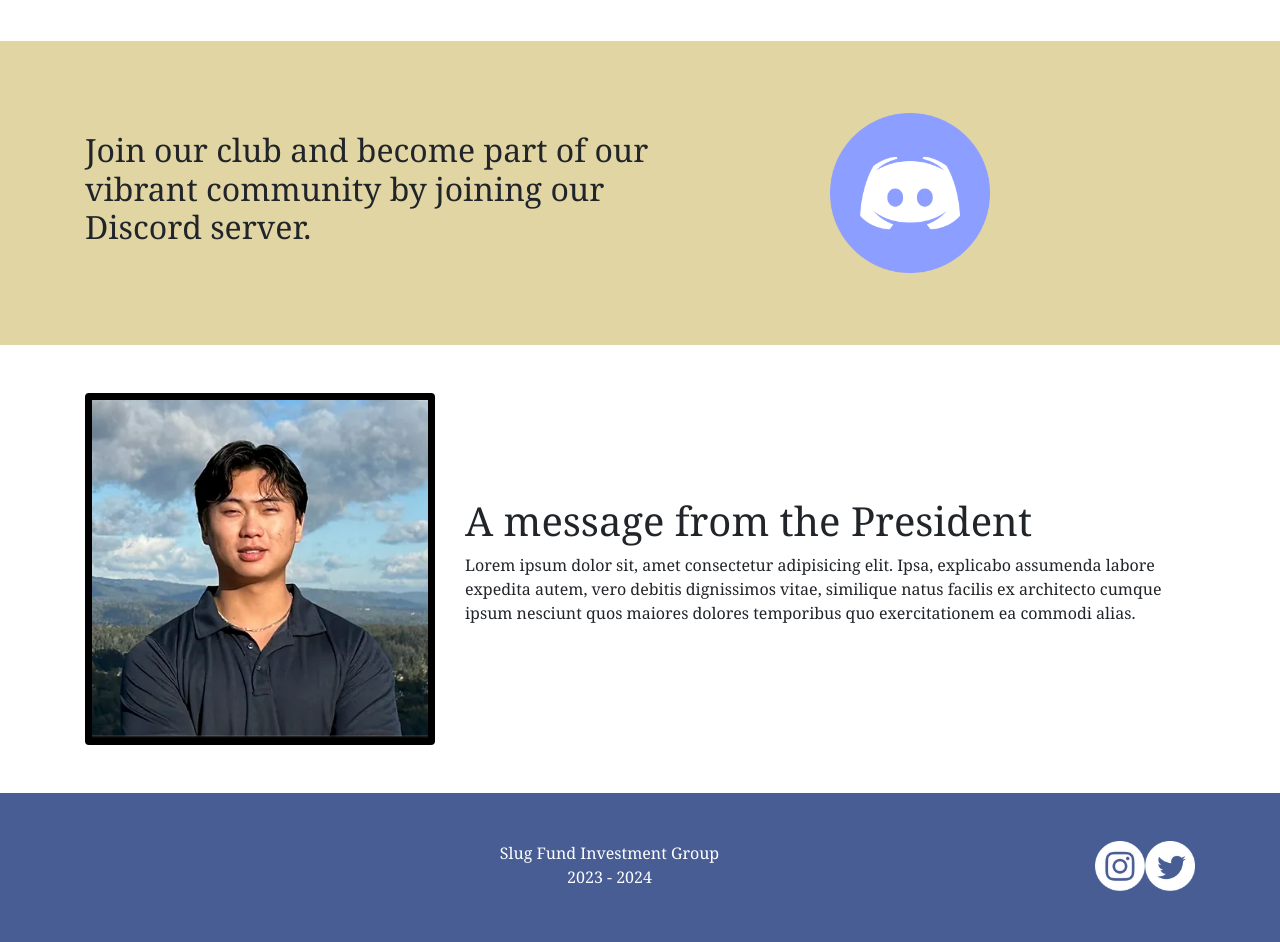
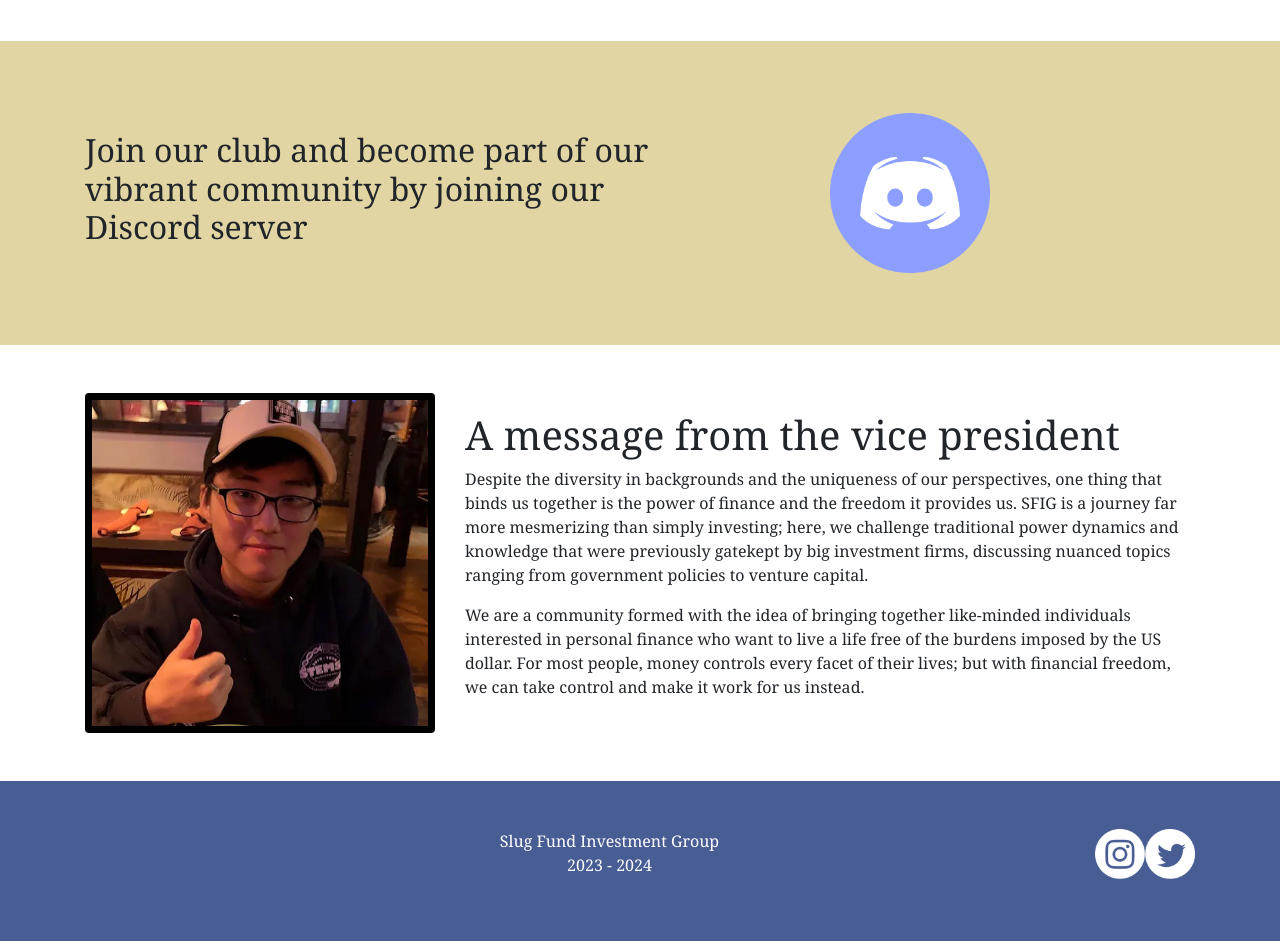
Before and after one commit to marcus-leung/Slug-Fund-Investment-Group-Website, a React (Create React App) app: page / in a window 1280 px wide. Shown: the part 560-1502 px from the top of the page. Built offline with nearby package versions, Linux system fonts and the light colour scheme.

Commit message:
Update readme/home page

```diff
--- a/src/data/texts.jsx
+++ b/src/data/texts.jsx
@@ -4,10 +4,11 @@ const texts = {
     description:
       "We are a group of passionate students interested in learning about the world of finance and investments at UCSC. Our club aims to empower individuals with the knowledge, tools, and support they need to make informed investment decisions and achieve financial success.",
     description2:
-      "Join our club and become part of our vibrant community by joining our Discord server.",
-    title2: "A message from the President",
-    description3: "Lorem ipsum dolor sit, amet consectetur adipisicing elit. Ipsa, explicabo assumenda labore expedita autem, vero debitis dignissimos vitae, similique natus facilis ex architecto cumque ipsum nesciunt quos maiores dolores temporibus quo exercitationem ea commodi alias.",
-    },
+      "Join our club and become part of our vibrant community by joining our Discord server",
+    title2: "A message from the vice president",
+    description3: "Despite the diversity in backgrounds and the uniqueness of our perspectives, one thing that binds us together is the power of finance and the freedom it provides us. SFIG is a journey far more mesmerizing than simply investing; here, we challenge traditional power dynamics and knowledge that were previously gatekept by big investment firms, discussing nuanced topics ranging from government policies to venture capital.",
+    description4: "We are a community formed with the idea of bringing together like-minded individuals interested in personal finance who want to live a life free of the burdens imposed by the US dollar. For most people, money controls every facet of their lives; but with financial freedom, we can take control and make it work for us instead.",
+  },
   about: {
     title: "Who We Are",
     description:
--- a/src/pages/Home.jsx
+++ b/src/pages/Home.jsx
@@ -3,7 +3,7 @@ import image from "../assets/YearlyPhotos/2022-2023/22.23.2.jpg";
 import discord from "../assets/discord.png";
 import { Link } from "react-router-dom";
 import texts from "../data/texts";
-import Brian from "../assets/MemberPhotos/Brian.png";
+import Jinsung from "../assets/MemberPhotos/Jinsung.png";
 
 function Home() {
   const homeText = texts.home;
@@ -49,11 +49,12 @@ function Home() {
       <div className="container">
         <div className="row align-items-center my-5">
           <div className="col-lg-4">
-            <img className="img-fluid rounded" style={{border: "7px solid black"}} src={Brian} alt="president" />
+            <img className="img-fluid rounded" style={{border: "7px solid black"}} src={Jinsung} alt="president" />
           </div>
           <div className="col-lg">
             <h1>{homeText.title2}</h1>
             <p>{homeText.description3}</p>
+            <p>{homeText.description4}</p>
           </div>
         </div>
       </div>
```
Also changed, not shown: 1 other file (tests, documents, lock files or other folders).
